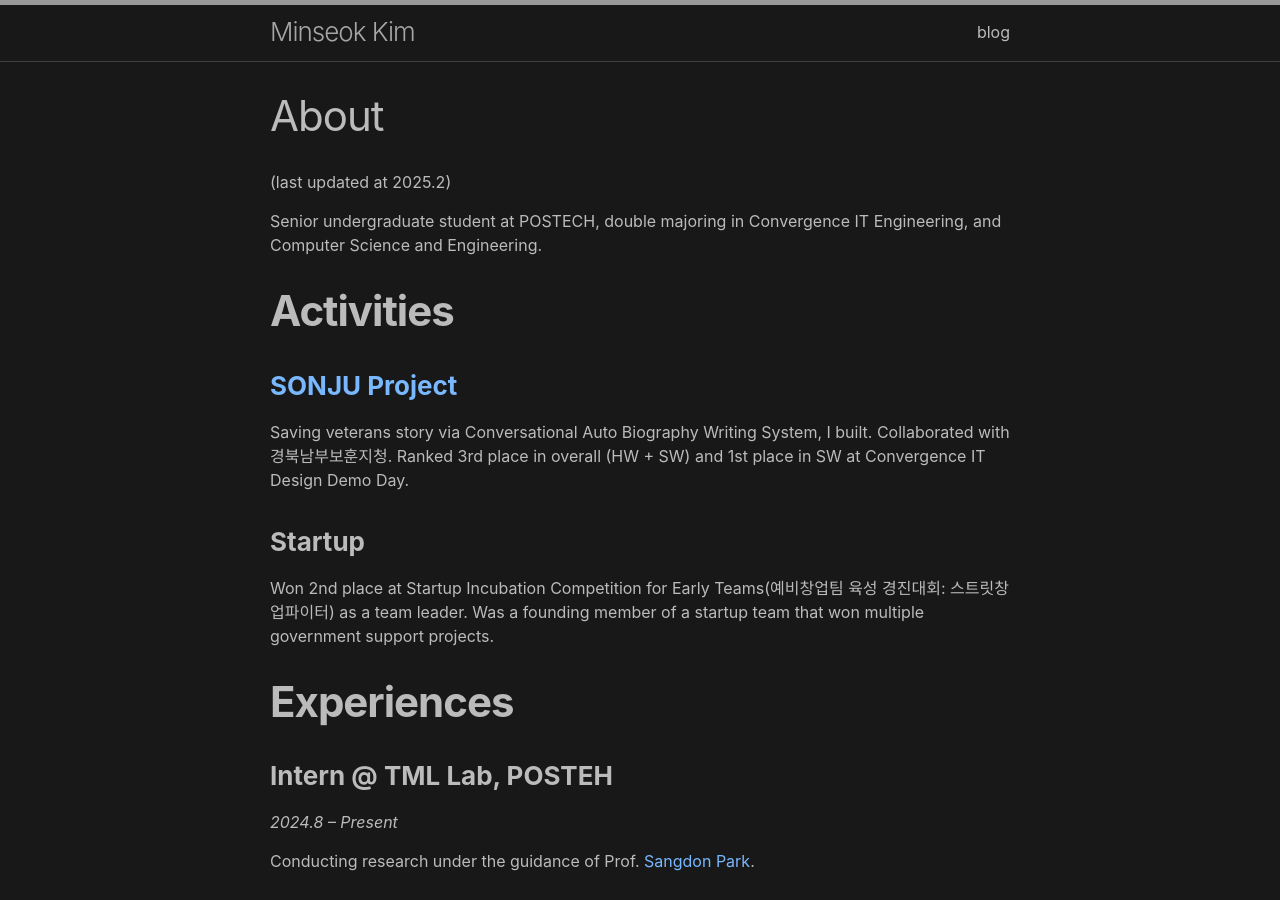
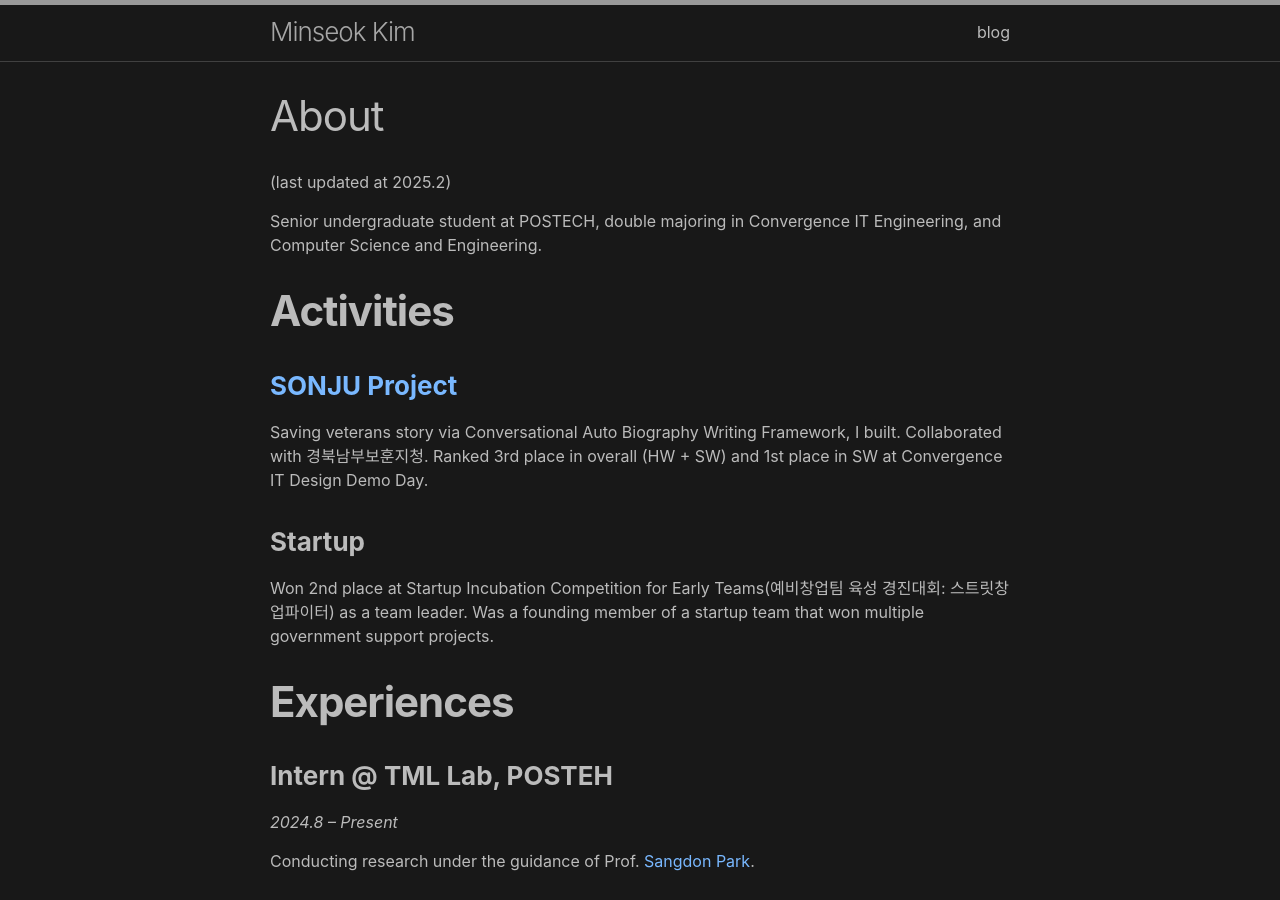
Before and after one commit to bigmbigk/bigmbigk.github.io, a Jekyll site: the page built from about.md, in a window 1280 px wide and 900 px high. Built offline with Jekyll 4.4.1, drawn with Linux system fonts in a browser that asks for light colours.

Commit message:
fix sonju project typo

```diff
--- a/about.md
+++ b/about.md
@@ -7,7 +7,7 @@ title: About
 Senior undergraduate student at POSTECH, double majoring in Convergence IT Engineering, and Computer Science and Engineering.
 # **Activities**
 ### **[SONJU Project][sonju-page]**
-Saving veterans story via Conversational Auto Biography Writing System, I built. Collaborated with 경북남부보훈지청. Ranked 3rd place in overall (HW + SW) and 1st place in SW at Convergence IT Design Demo Day.
+Saving veterans story via Conversational Auto Biography Writing Framework, I built. Collaborated with 경북남부보훈지청. Ranked 3rd place in overall (HW + SW) and 1st place in SW at Convergence IT Design Demo Day.
 
 ### **Startup**
 Won 2nd place at Startup Incubation Competition for Early Teams(예비창업팀 육성 경진대회: 스트릿창업파이터) as a team leader. Was a founding member of a startup team that won multiple government support projects.
@@ -62,7 +62,7 @@ Korean (native), English (TOFEL iBT 99 @ 2018.2)
 ### Programming
 Python, C/C++, Backend programming
 
-[sonju-page]: https://bigmbigk.github.io/conversational-auto-biography-writing-system/
+[sonju-page]: https://bigmbigk.github.io/conversational-auto-biography-writing-framework/
 [sangdon-park]: https://sangdon.github.io/
 [katusa]: https://8tharmy.korea.army.mil/site/about/katusa-soldier-program.asp
 [afsm]: https://www.defense.gov/News/Releases/Release/Article/2245043/dod-recognition-for-qualifying-covid-19-operations-and-activities/
```
